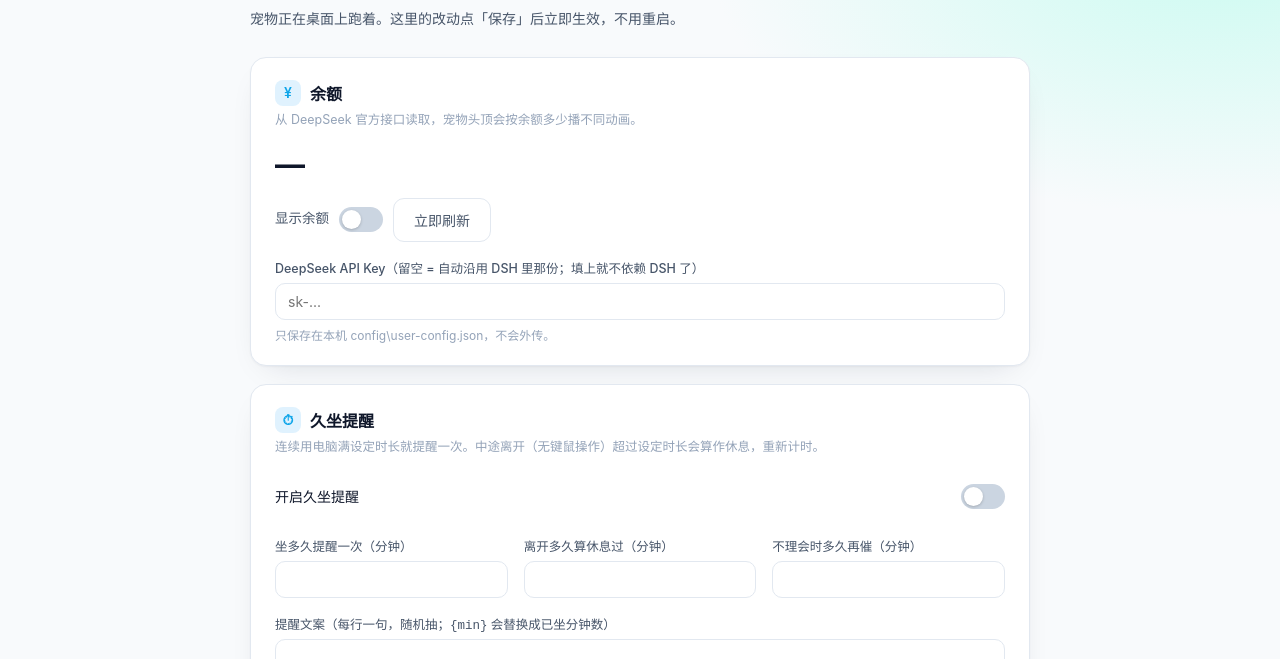
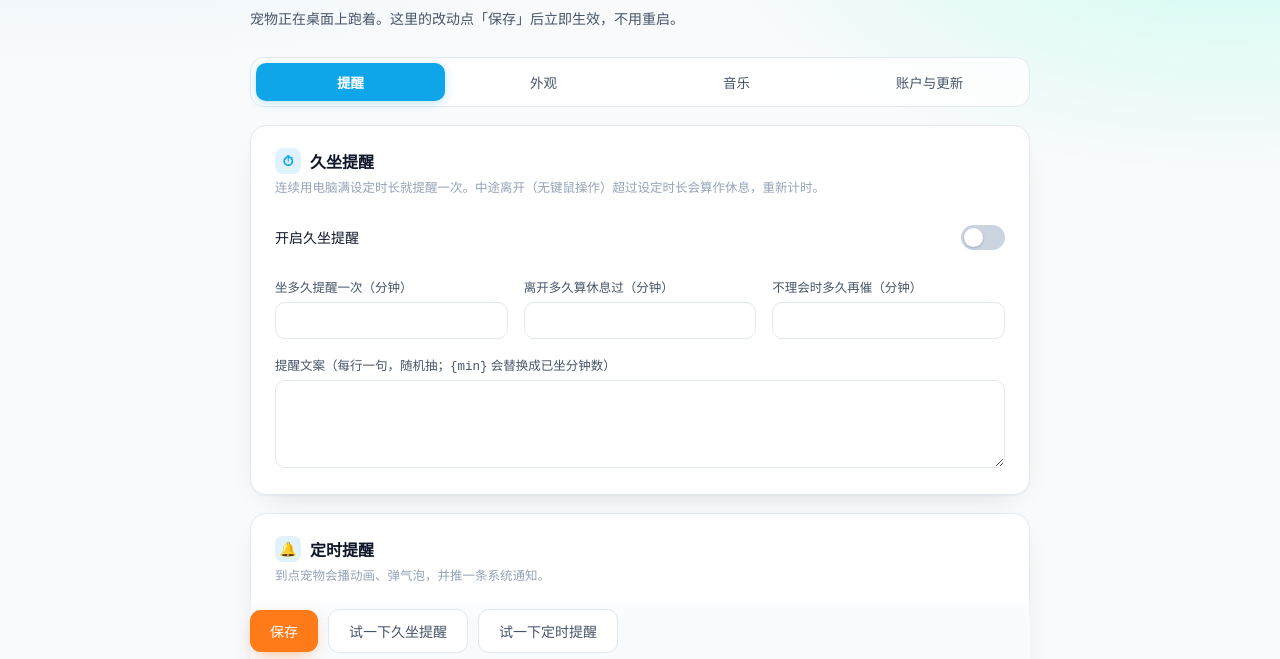
Before and after one commit to BlueFish-2026/dafeiyu-pet-electron, a plain HTML site: page web/admin.html in a window 1280 px wide. Shown: the part 141-800 px from the top of the page. Drawn offline with Linux system fonts and the light colour scheme; no server answers.

Commit message:
feat: 设置页改标签分页，一屏一主题
原来 6 张卡片一路纵排到底，加上音乐卡片（46 首歌的曲目列表）后页面长得离谱。

- 顶部四标签：提醒 / 外观 / 音乐 / 账户与更新
- 卡片用 data-panel 归组，CSS 只显示当前组 —— 不改任何现有 id 与 JS 引用，风险最小
- 曲目列表限高 340px 滚动，不再把页面撑到几千像素
- 保存条 sticky 在底部，切到哪个 tab 都能直接点；body 底部留白 130px 防遮挡
- 记住上次所在标签（localStorage）

两处稳健性处理（都是白屏风险）：
- localStorage 在 file:// 或隐私模式会抛 SecurityError，读取包了 try。
  否则整段脚本中断，而卡片默认 display:none → 整页白屏
- 第一组（提醒）的卡片在 HTML 里自带 is-on 兜底，JS 万一异常至少还有内容

验证（Electron capturePage 实拍）：
- 标签导航正常，「提醒」高亮，只显示久坐 + 定时两张卡
- 滚到页面底部，定时提醒卡片完整、保存条不遮挡

```diff
--- a/web/admin.html
+++ b/web/admin.html
@@ -21,7 +21,8 @@
   * { box-sizing: border-box; }
   body {
     margin: 0;
-    padding: 32px 20px 80px;
+    /* 底部留白要够高：保存条是 sticky 的，滚动时会浮在内容上方 */
+    padding: 32px 20px 130px;
     font-family: -apple-system, "Segoe UI", "Microsoft YaHei", system-ui, sans-serif;
     color: var(--ink);
     background:
@@ -31,6 +32,36 @@
     min-height: 100vh;
   }
   .wrap { max-width: 780px; margin: 0 auto; }
+
+  /* ---- 标签导航：设置项变多后，一屏只显示一个主题，不用一路往下滚 ---- */
+  .tabs {
+    display: flex; gap: 4px; margin: 0 0 18px; padding: 5px;
+    background: rgba(255, 255, 255, 0.78); border: 1px solid var(--line);
+    border-radius: 14px; backdrop-filter: blur(8px);
+  }
+  .tab {
+    flex: 1; border: 0; background: transparent; padding: 9px 10px;
+    border-radius: 10px; font-size: 13.5px; font-family: inherit;
+    color: var(--ink-2); cursor: pointer; transition: background 0.15s, color 0.15s;
+  }
+  .tab:hover { color: var(--ink); background: rgba(15, 23, 42, 0.04); }
+  .tab.is-on {
+    background: var(--sky); color: #fff; font-weight: 600;
+    box-shadow: 0 2px 8px rgba(14, 165, 233, 0.28);
+  }
+  /* 分面板：只有当前主题的卡片可见 */
+  .card[data-panel] { display: none; }
+  .card[data-panel].is-on { display: block; }
+
+  /* 曲目列表限高：46 首不再把页面撑到几千像素 */
+  #pl-tracks { max-height: 340px; overflow-y: auto; padding-right: 4px; }
+
+  /* 底部保存条：切到哪个标签都能直接点 */
+  .actions.sticky-actions {
+    position: sticky; bottom: 0; z-index: 9;
+    background: linear-gradient(to top, #f8fafc 62%, rgba(248, 250, 252, 0));
+    padding: 14px 0 6px;
+  }
 
   header { margin-bottom: 26px; }
   h1 { margin: 0 0 8px; font-size: 25px; font-weight: 650; letter-spacing: -0.02em; }
@@ -164,7 +195,15 @@
     <div id="status"></div>
   </header>
 
-  <div class="card">
+  <!-- 标签导航：设置项多了以后一屏一主题，避免无限下滚 -->
+  <nav class="tabs" id="tabs">
+    <button class="tab is-on" data-tab="remind">提醒</button>
+    <button class="tab" data-tab="look">外观</button>
+    <button class="tab" data-tab="music">音乐</button>
+    <button class="tab" data-tab="account">账户与更新</button>
+  </nav>
+
+  <div class="card" data-panel="account">
     <h2><span class="ico">¥</span>余额</h2>
     <p class="hint">从 DeepSeek 官方接口读取，宠物头顶会按余额多少播不同动画。</p>
     <div class="balance-big" id="balance">—</div>
@@ -182,7 +221,7 @@
     </div>
   </div>
 
-  <div class="card">
+  <div class="card is-on" data-panel="remind">
     <h2><span class="ico">⏱</span>久坐提醒</h2>
     <p class="hint">连续用电脑满设定时长就提醒一次。中途离开（无键鼠操作）超过设定时长会算作休息，重新计时。</p>
     <div class="switch">
@@ -209,7 +248,7 @@
     </div>
   </div>
 
-  <div class="card">
+  <div class="card is-on" data-panel="remind">
     <h2><span class="ico">🔔</span>定时提醒</h2>
     <p class="hint">到点宠物会播动画、弹气泡，并推一条系统通知。</p>
     <div class="switch">
@@ -223,7 +262,7 @@
     <button class="ghost" id="btn-add" style="margin-top:6px">+ 添加一条</button>
   </div>
 
-  <div class="card">
+  <div class="card" data-panel="look">
     <h2><span class="ico">🐟</span>外观与通知</h2>
     <div class="row" style="margin-top:4px">
       <div class="field">
@@ -254,7 +293,7 @@
     </div>
   </div>
 
-  <div class="card">
+  <div class="card" data-panel="music">
     <h2><span class="ico">🎵</span>音乐与歌单</h2>
     <p class="hint-mini">
       歌单在宠物右键菜单「音乐」里播放。想加歌：扫描任意文件夹挑歌加入，或直接把文件丢进「音乐」文件夹。
@@ -300,7 +339,7 @@
     </div>
   </div>
 
-  <div class="card">
+  <div class="card" data-panel="account">
     <h2><span class="ico">⬆</span>软件更新</h2>
     <p class="hint">内置自动更新：宠物自己联网从 GitHub 只拉改动的小文件（几百 KB），不用重装整个程序。</p>
     <div class="row" style="margin-top:4px">
@@ -319,7 +358,7 @@
     </div>
   </div>
 
-  <div class="actions">
+  <div class="actions sticky-actions">
     <button class="primary" id="btn-save">保存</button>
     <button class="ghost" id="btn-test-sed">试一下久坐提醒</button>
     <button class="ghost" id="btn-test-sch">试一下定时提醒</button>
@@ -333,6 +372,35 @@ let cfg = null;
 let state = null;
 
 const $ = (id) => document.getElementById(id);
+
+// ---- 标签页：一屏一主题，并记住上次停在哪 ----
+const TAB_KEY = 'dshPetAdminTab';
+function applyTab(name) {
+  const target = document.querySelector('.tab[data-tab="' + name + '"]') ? name : 'remind';
+  document.querySelectorAll('.card[data-panel]').forEach((c) => {
+    c.classList.toggle('is-on', c.dataset.panel === target);
+  });
+  document.querySelectorAll('.tab').forEach((b) => {
+    b.classList.toggle('is-on', b.dataset.tab === target);
+  });
+  try {
+    localStorage.setItem(TAB_KEY, target);
+  } catch {
+    /* 隐私模式禁写，忽略 */
+  }
+}
+document.querySelectorAll('.tab').forEach((b) => {
+  b.onclick = () => applyTab(b.dataset.tab);
+});
+// localStorage 在 file:// 或隐私模式可能直接抛 SecurityError —— 不包起来会让整段
+// 脚本中断，而所有卡片默认 display:none，结果就是整页白屏。
+let initialTab = 'remind';
+try {
+  initialTab = localStorage.getItem(TAB_KEY) || 'remind';
+} catch {
+  /* 用默认标签 */
+}
+applyTab(initialTab);
 
 function toast(msg) {
   const t = $('toast');
```
